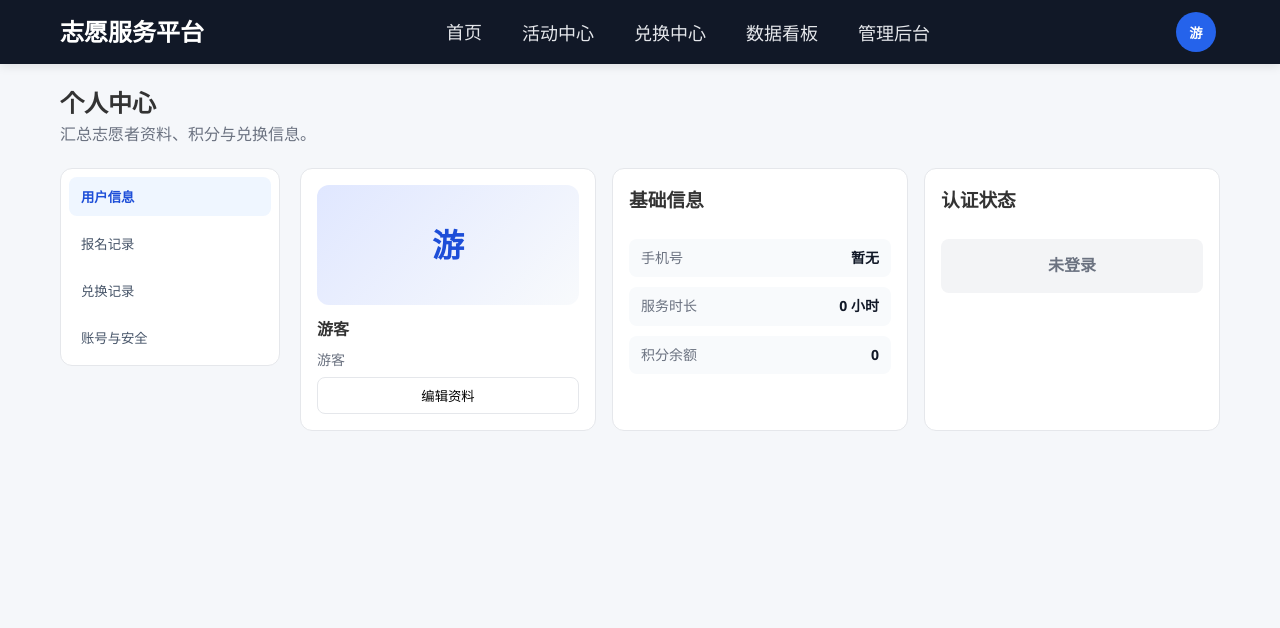
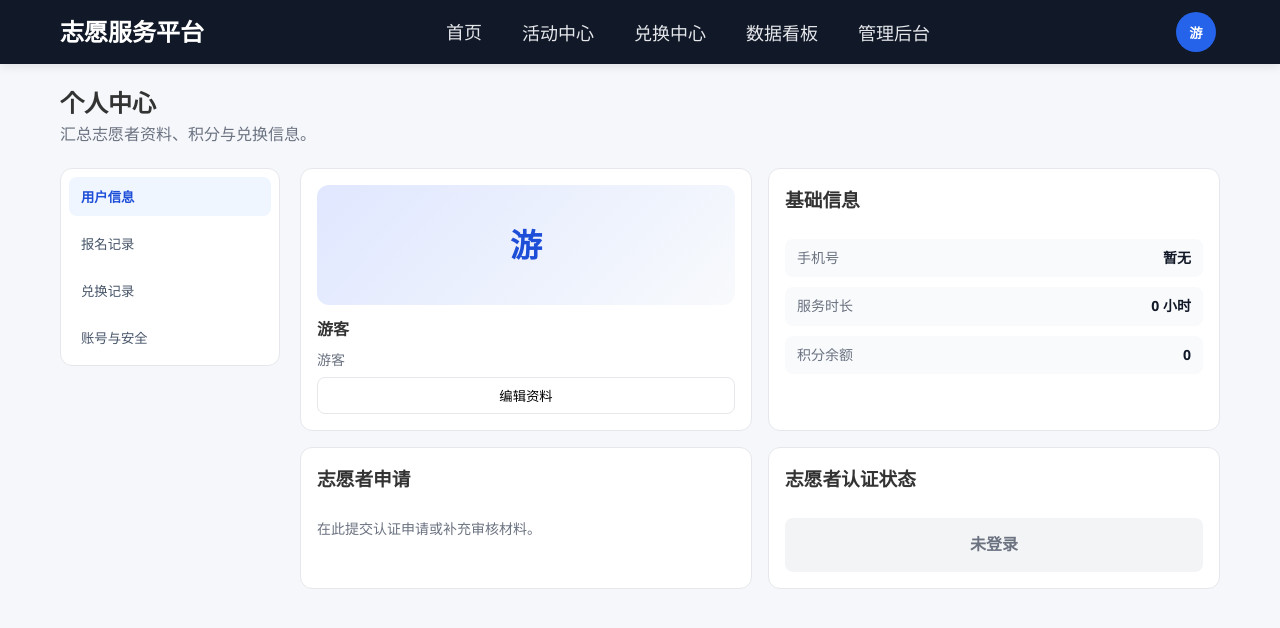
Before and after one commit to Petrichor813/database-homework, a Vue app in the folder frontend/: page /user-center in a window 1280 px wide. Shown: the top 628 px of the page. Built offline with nearby package versions, Linux system fonts and the light colour scheme.

Commit message:
style: 将申请志愿者操作移动到用户信息界面处

```diff
--- a/frontend/src/components/UserCenter.vue
+++ b/frontend/src/components/UserCenter.vue
@@ -50,11 +50,9 @@
             </div>
           </div>
           <div class="profile-card">
-            <h3>认证状态</h3>
+            <h3>志愿者申请</h3>
             <p></p>
-            <div class="status-block" :class="[statusClass, statusSizeClass]">
-              {{ volunteerStatusLabel }}
-            </div>
+            <p class="panel-tip">在此提交认证申请或补充审核材料。</p>
             <button v-if="showSupplement" class="ghost-btn">
               提交补充材料
             </button>
@@ -67,26 +65,20 @@
               {{ applyVolunteerLabel }}
             </button>
           </div>
+          <div class="profile-card">
+            <h3>志愿者认证状态</h3>
+            <p></p>
+            <div class="status-block" :class="[statusClass, statusSizeClass]">
+              {{ volunteerStatusLabel }}
+            </div>
+          </div>
         </section>
         <section v-else-if="activeTab === 'SIGNUP'" class="panel-card">
-          <h3>志愿者申请</h3>
-          <p class="panel-tip">查看并管理当前志愿者认证进度。</p>
-          <div class="status-block" :class="[statusClass, statusSizeClass]">
-            {{ volunteerStatusLabel }}
-          </div>
-          <div class="panel-actions">
-            <button v-if="showSupplement" class="ghost-btn">
-              提交补充材料
-            </button>
-            <button
-              v-if="canApplyVolunteer"
-              class="primary-btn"
-              :disabled="isApplying"
-              @click="openApplyVolunteer"
-            >
-              {{ applyVolunteerLabel }}
-            </button>
-          </div>
+          <h3>报名记录</h3>
+          <p class="panel-tip">查看您参与活动的报名信息。</p>
+          <section class="empty-card">
+            <p>暂无报名记录</p>
+          </section>
         </section>
 
         <section v-else-if="activeTab === 'EXCHANGE'" class="record-panel">
@@ -596,7 +588,7 @@ const handleDeleteAccount = () => {
 
 .profile-grid {
   display: grid;
-  grid-template-columns: repeat(auto-fit, minmax(240px, 1fr));
+  grid-template-columns: repeat(2, minmax(0, 1fr));
   gap: 16px;
 }
 
```
